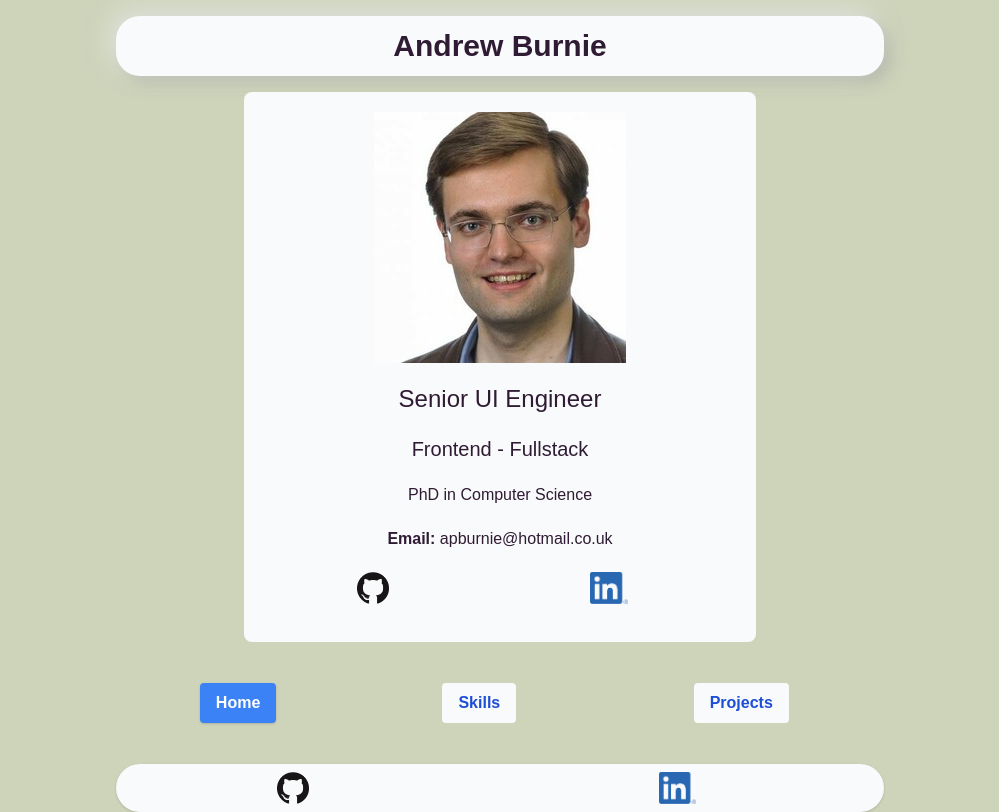
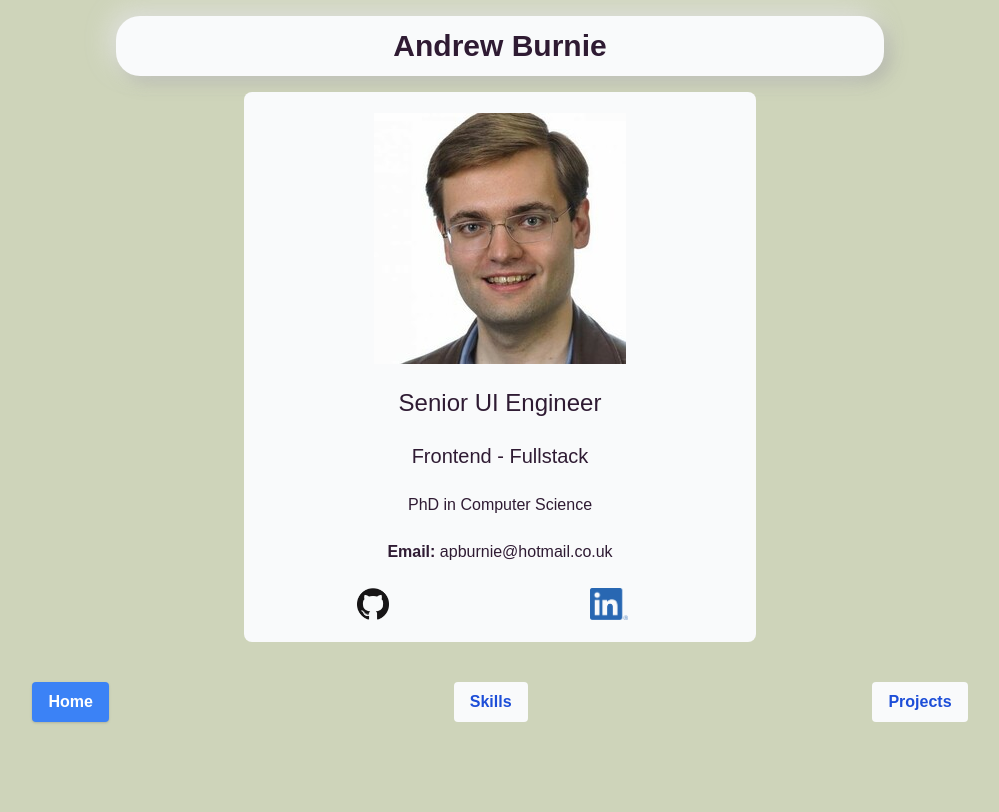
Before and after one commit to apburnie/personal-website, a React (Create React App) app: page / in a window 1280 px wide. Shown: the whole page, without its empty margins (140-1139 px from the left). Built offline with nearby package versions, Linux system fonts and the light colour scheme.

Commit message:
restructure HTML

```diff
--- a/src/App.js
+++ b/src/App.js
@@ -1,6 +1,4 @@
 import React, { useState } from "react";
-import GitHubIcon from "./assets/GitHub.png";
-import LinkedInIcon from "./assets/LinkedIn.png";
 import Home from "./Home";
 import Skills from "./Skills";
 import Projects from "./Projects";
@@ -27,11 +25,9 @@ function App() {
           Andrew Burnie
         </h1>
       </header>
-      <div className="h-[550px] mb-10">{presentInfo(page)}</div>
+      <main className="h-[550px] mb-10">{presentInfo(page)}</main>
 
-      <table className="w-3/5 mx-auto text-center mb-10">
-        <tr>
-          <th>
+      <footer>
         <button
           className={
             page === "Home" ? "bg-blue-500 text-white shadow" : "bg-gray-50"
@@ -40,56 +36,23 @@ function App() {
         >
           Home
         </button>
-          </th>
-          <th>
         <button
           className={
-                page === "Skills"
-                  ? "bg-blue-500 text-white shadow"
-                  : "bg-gray-50"
+            page === "Skills" ? "bg-blue-500 text-white shadow" : "bg-gray-50"
           }
           onClick={() => setPage("Skills")}
         >
           Skills
         </button>
-          </th>
-          <th>
         <button
           className={
-                page === "Projects"
-                  ? "bg-blue-500 text-white shadow"
-                  : "bg-gray-50"
+            page === "Projects" ? "bg-blue-500 text-white shadow" : "bg-gray-50"
           }
           onClick={() => setPage("Projects")}
         >
           Projects
         </button>
-          </th>
-        </tr>
-      </table>
-
-      <table className="shadow w-screen md:w-3/5 bg-gray-50 mx-auto md:rounded-3xl h-12">
-        <tr>
-          <th>
-            <a href="https://github.com/Andrew47">
-              <img
-                className="h-8 object-contain mx-auto"
-                src={GitHubIcon}
-                alt="GitHub"
-              />
-            </a>
-          </th>
-          <th>
-            <a href="https://www.linkedin.com/in/apburnie/">
-              <img
-                className="h-8 object-contain mx-auto"
-                src={LinkedInIcon}
-                alt="LinkedIn"
-              />
-            </a>
-          </th>
-        </tr>
-      </table>
+      </footer>
     </div>
   );
 }
--- a/src/Projects.js
+++ b/src/Projects.js
@@ -1,18 +1,18 @@
 export default function Projects() {
   return (
     <div className="info">
-      <dl className="infoCell">
-        <dt className="font-bold ">Sui Explorer</dt>
-        <dd>
+      <section className="infoCell">
+        <h2 className="font-bold">Sui Explorer</h2>
+        <p>
           Built using React, TypeScript and Tailwind. This provided users with
           the ability to observe activity on the Sui Network, a permissionless
           Layer 1 blockchain built using Rust. This was key in achieving the USD
           300 million fund raising.
-        </dd>
-      </dl>
-      <dl className="infoCell">
-        <dt className="font-bold mt-5">Mattereum Asset Passports</dt>
-        <dd>
+        </p>
+      </section>
+      <section className="infoCell">
+        <h2 className="font-bold mt-5">Mattereum Asset Passports</h2>
+        <p>
           Applied Node.js, React and TypeScript asynchronous programming to
           create software and tools to support the creation, validation and
           publishing of Asset Passports as React website UIs for OpenSea
@@ -20,15 +20,15 @@ export default function Projects() {
           Asset Passports stored provenance on real-world physical items such as
           historic artefacts, fine art and gold bars, which are for sale on
           OpenSea.
-        </dd>
-      </dl>
-      <dl className="infoCell">
-        <dt className="font-bold mt-5">Conversational AI Assistant UI</dt>
-        <dd>
+        </p>
+      </section>
+      <section className="infoCell">
+        <h2 className="font-bold mt-5">Conversational AI Assistant UI</h2>
+        <p>
           Built Conversational AI assistant for Wluper that led to a contract
           with Ocado.
-        </dd>
-      </dl>
+        </p>
+      </section>
     </div>
   );
 }
--- a/src/Skills.js
+++ b/src/Skills.js
@@ -2,11 +2,11 @@ export default function Skills() {
   return (
     <div className="info">
       <dl className="infoCell">
-        <dt className="font-bold mt-[100px]">Frontend</dt>
+        <dt>Frontend</dt>
         <dd>JavaScript, TypeScript, React, Vue</dd>
       </dl>
       <dl className="infoCell">
-        <dt className="font-bold mt-5">Backend</dt>
+        <dt>Backend</dt>
         <dd>
           <ul>
             <li>REST, RPC and GraphQL APIs</li>
@@ -17,7 +17,7 @@ export default function Skills() {
         </dd>
       </dl>
       <dl className="infoCell">
-        <dt className="font-bold mt-5">NFTs and DeFi</dt>
+        <dt>NFTs and DeFi</dt>
         <dd>
           <p>web3.js, MetaMask, OpenSea, IPFS, Truffle</p>
           <p>PhD with 6 publications</p>
--- a/src/index.css
+++ b/src/index.css
@@ -17,18 +17,26 @@
   }
 
   .info {
-    @apply bg-gray-50 w-screen md:w-3/5 lg:w-2/5 mx-auto text-center p-5 h-[550px] md:rounded-lg;
+    @apply bg-gray-50 w-screen md:w-3/5 lg:w-2/5 mx-auto text-center p-5 h-[550px] md:rounded-lg flex flex-col justify-around;
   }
   .shadow {
     box-shadow: -6px -6px 26px 0 rgba(230, 230, 230, 0.83),
       6px 6px 16px 0 rgba(150, 150, 150, 0.5);
   }
 
+  footer {
+    @apply flex justify-around;
+  }
+
   button {
-    @apply bg-gray-50 hover:bg-green-500 text-blue-700 font-semibold hover:text-white py-2 px-4 rounded mx-4;
+    @apply bg-gray-50 hover:bg-green-500 text-blue-700 font-semibold hover:text-white py-2 px-4 rounded block;
   }
 
   .infoCell {
     @apply text-blue-700 hover:text-gray-900;
   }
+
+  .infoCell dt {
+    @apply font-bold;
+  }
 }
```
Lines whose indentation alone changed are shown as unchanged.
